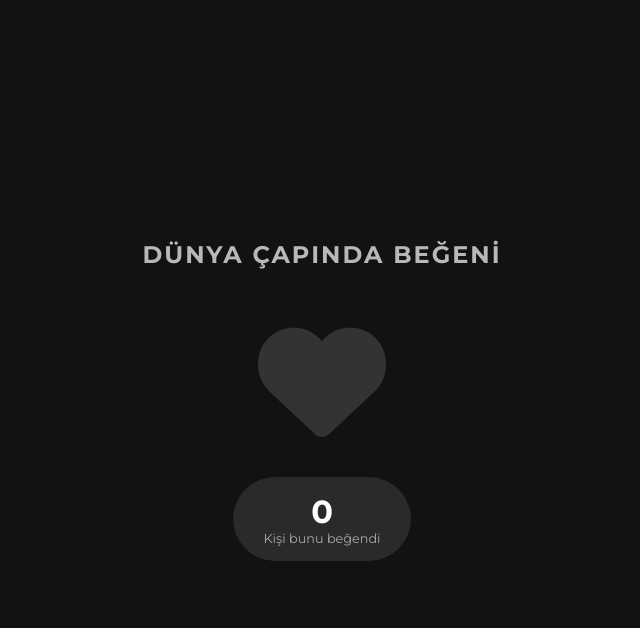
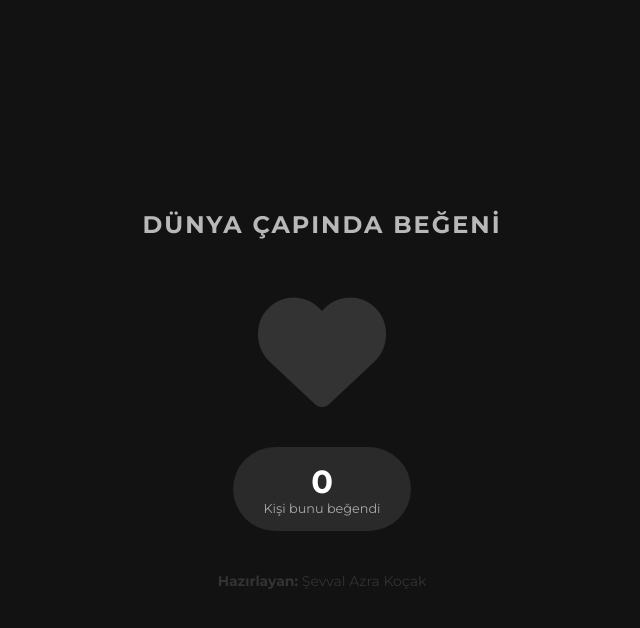
Before and after one commit to sevvalazrakocak-code/stateful, a Flask app: page / in a window 1280 px wide. Shown: the top 628 px of the page, without its empty margins (318-958 px from the left). Run offline with Flask 3, Linux system fonts and the light colour scheme.

Commit message:
Update index.html

```diff
--- a/templates/index.html
+++ b/templates/index.html
@@ -20,6 +20,10 @@
             <span id="like-count">...</span>
             <p>Kişi bunu beğendi</p>
         </div>
+
+        <div style="margin-top: 25px; border-top: 1px solid rgba(0,0,0,0.1); padding-top: 15px; font-size: 14px; color: #333;">
+            <strong>Hazırlayan:</strong> Şevval Azra Koçak
+        </div>
     </div>
 
     <script src="{{ url_for('static', filename='script.js') }}"></script>
```
